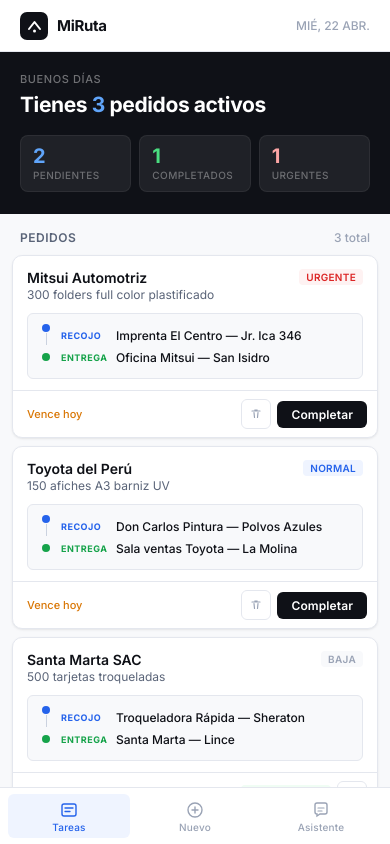
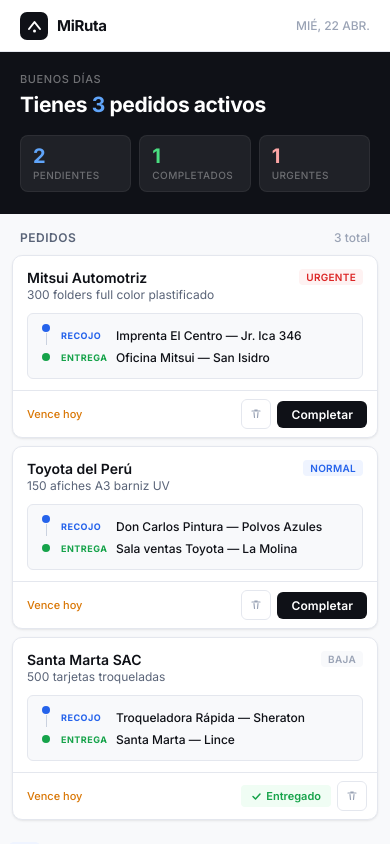
Before and after one commit to BryanAquino02/ruta, a React (Vite) app: page / in a window 390 px wide. Built offline with nearby package versions, Linux system fonts and the light colour scheme.

Commit message:
Modify app-shell height and tabbar styles
Updated app-shell height to use 100dvh for better mobile support and adjusted tabbar styles.

```diff
--- a/src/index.css
+++ b/src/index.css
@@ -44,12 +44,7 @@
 
 /* ── APP SHELL ── */
 .app-shell {
-  display: flex;
-  flex-direction: column;
-  height: 100vh;
-  max-width: 430px;
-  margin: 0 auto;
-  overflow: hidden;
+  height: 100dvh;  /* dvh en vez de vh — funciona mejor en móvil */
 }
 
 /* ── HEADER ── */
@@ -92,12 +87,8 @@
 
 /* ── TABBAR ── */
 .tabbar {
-  background: var(--surface);
-  border-top: 1px solid var(--border);
-  display: flex;
-  flex-shrink: 0;
   padding: 6px 8px max(6px, env(safe-area-inset-bottom));
-  gap: 4px;
+  flex-shrink: 0;  /* ← esta línea es crítica */
 }
 .tabbar__btn {
   flex: 1;
```
